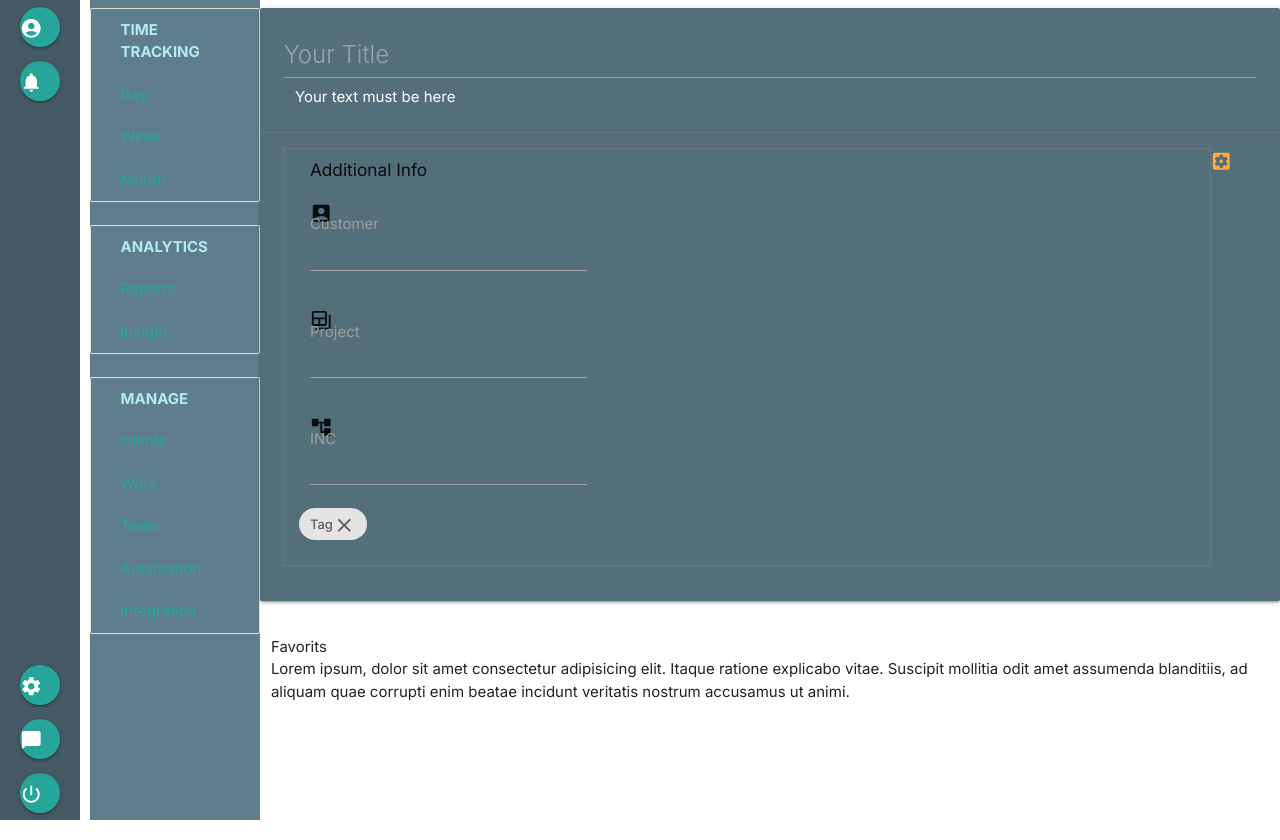
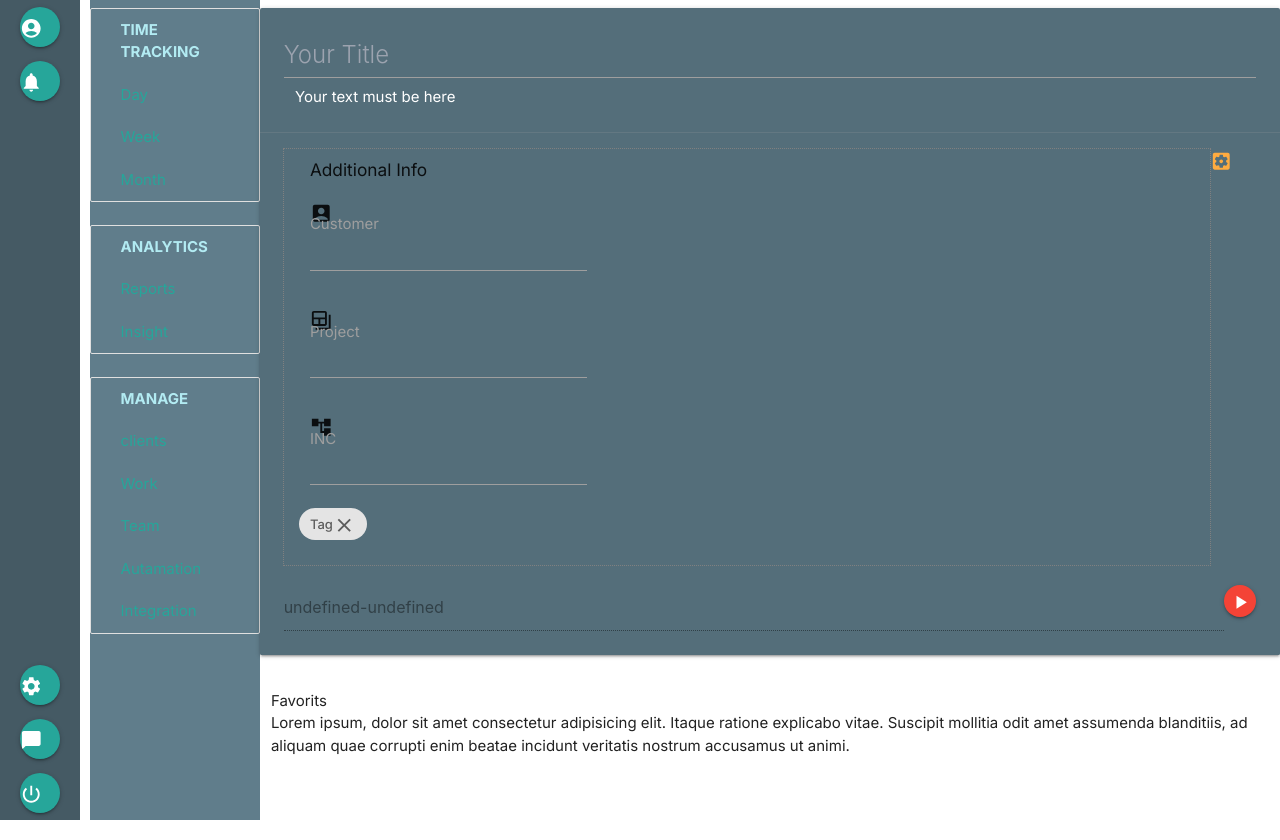
Before and after one commit to Wolferner/time-tracker-next, a Next.js app: page /products/timetracker in a window 1280 px wide. Built offline with nearby package versions, Linux system fonts and the light colour scheme.

Commit message:
TaskTime:: in process

```diff
--- a/app/components/InfoBlock/InfoBlock.jsx
+++ b/app/components/InfoBlock/InfoBlock.jsx
@@ -18,7 +18,7 @@ const InfoBlock = () =>{
     }
 
     return(
-        <div>
+        <div className={`${styles.InfoBlock}`}>
 
 
             <div>
--- a/app/components/InfoBlock/InfoBlock.module.css
+++ b/app/components/InfoBlock/InfoBlock.module.css
@@ -1,3 +1,8 @@
+.InfoBlock{
+
+}
+
+
 .formCont{
     /* padding: 0px 30px !important; */
     margin-left: 0 !important;
@@ -8,6 +13,7 @@
 /* div > i{
     font-size: 1.75rem !important;
 } */
+
 
 .inputBox{
     /* margin: 5px; */
--- a/app/components/Task/Task.jsx
+++ b/app/components/Task/Task.jsx
@@ -8,10 +8,8 @@ const Task = (props) =>{
 
     const [text, setText] = useState('')
     const [isEditing, setIsEditing] = useState(false)
+    const [title, setTitle] = useState('')
 
-    if (props.placedin==='card'){
-        setText(props.description)
-    }
 
     const togleHandler = ()=>{
         setIsEditing(!isEditing)
@@ -19,15 +17,16 @@ const Task = (props) =>{
     const changeTextHandler = (event) =>{
         setText(event.target.value)
     }
-
+    const changeTitleHandler = (event) =>{
+        setTitle(event.target.value)
+    }
     return(
 
         <div className={`${styles.Task} ${props.className}  row`}  >
             <div className={`${styles.card} ${props.className}  card blue-grey darken-1`}>
 
                     <div className={`${styles.textArea} card-content white-text`}>
-                        <input placeholder='Your Title' className="card-title">{props.title}</input>
-
+                        <input placeholder='Your Title' className="card-title" onChange={changeTitleHandler} value={title}/>
                         {isEditing
                         ?  (<div className={`${styles.cardContent} input-field col s12`}>
                                 <textarea id="textarea1" className=" materialize-textarea"
--- /dev/null
+++ b/app/components/TaskTime/TaskTime.jsx
@@ -0,0 +1,39 @@
+'use client'
+
+import React,{useState,useEffect} from 'react'
+import styles from './TaskTime.module.css'
+import PlayArrowIcon from '@mui/icons-material/PlayArrow';
+import PauseIcon from '@mui/icons-material/Pause';
+import StopIcon from '@mui/icons-material/Stop';
+
+const TaskTime = (props) =>{
+
+    const[inputState, setInputState] = useState()
+    const[togleButtons, setTogleButtons] = useState()
+
+    useEffect(()=>{
+        if(props.place === 'card'){
+            setTogleButtons(true)
+        }else{setTogleButtons(false)}
+    },[props.place])
+
+    return(
+        <div className={`${styles.TaskTime} `} >
+
+
+
+
+            <input  className={`${styles.timer}`} type='text' disabled={true} placeholder='Start - End' value={`${props.timeStart}-${props.timeEnd}`}/>
+            <div className={`${styles.btns}`}>
+                <a href="#" className="btn-floating btn-small waves-effect waves-light red"><PlayArrowIcon/></a>
+                {togleButtons?
+                <>
+                <a href="#" className="btn-floating btn-small waves-effect waves-light red hidden"><PauseIcon/></a>
+                <a href="#" className="btn-floating btn-small waves-effect waves-light red"><StopIcon/></a>
+                </>:''}
+            </div>
+        </div>
+    )
+}
+
+export default TaskTime
--- /dev/null
+++ b/app/components/TaskTime/TaskTime.module.css
@@ -0,0 +1,14 @@
+.timer{
+    display: flex;
+
+}
+
+.btns{
+    display: flex;
+}
+
+.TaskTime{
+    display: flex;
+    justify-content: space-between;
+
+}
--- a/app/components/Workspace/Workspace.jsx
+++ b/app/components/Workspace/Workspace.jsx
@@ -4,6 +4,7 @@ import React from 'react'
 import styles from './Workspace.module.css'
 import Task from '../Task/Task'
 import InfoBlock from '@/app/components/InfoBlock/InfoBlock'
+import TaskTime from '../TaskTime/TaskTime'
 // import WsSearching from './WsSearching/WsSearching'
 // import TimeLine from './TimeLine/TimeLine'
 
@@ -87,7 +88,7 @@ const Workspace = (props) =>{
             <div className={` col s12 `} >
                 <Task >
                     <InfoBlock/>
-
+                    <TaskTime place=''/>
                 </Task >
             </div>
             <div className={`col s12 `}>
--- a/package.json
+++ b/package.json
@@ -13,6 +13,8 @@
     "@emotion/styled": "^11.11.0",
     "@mui/icons-material": "^5.14.18",
     "@mui/material": "^5.14.18",
+    "@mui/x-date-pickers": "^6.18.1",
+    "dayjs": "^1.11.10",
     "materialize-css": "^1.0.0",
     "next": "14.0.2",
     "react": "^18",
```
Also changed, not shown: 1 other file (tests, documents, lock files or other folders).
